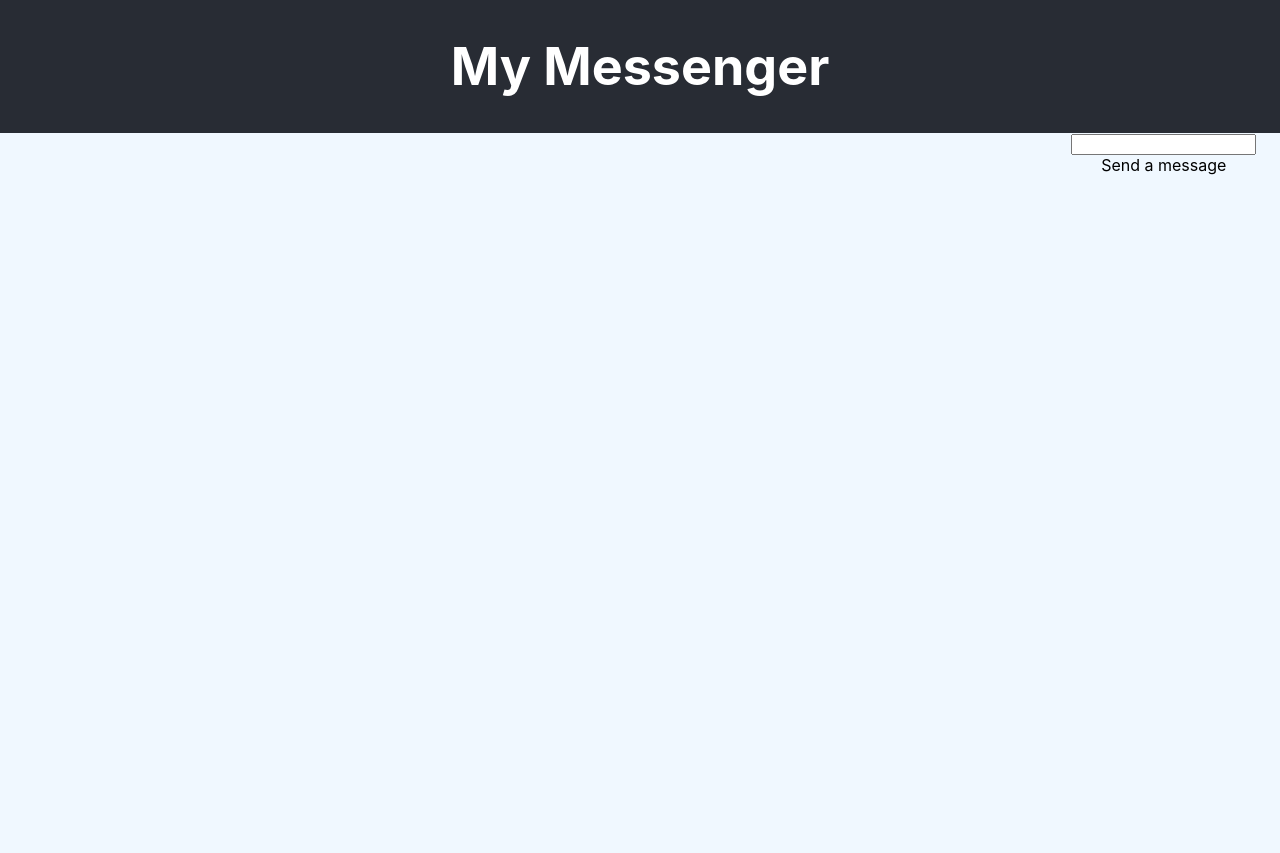
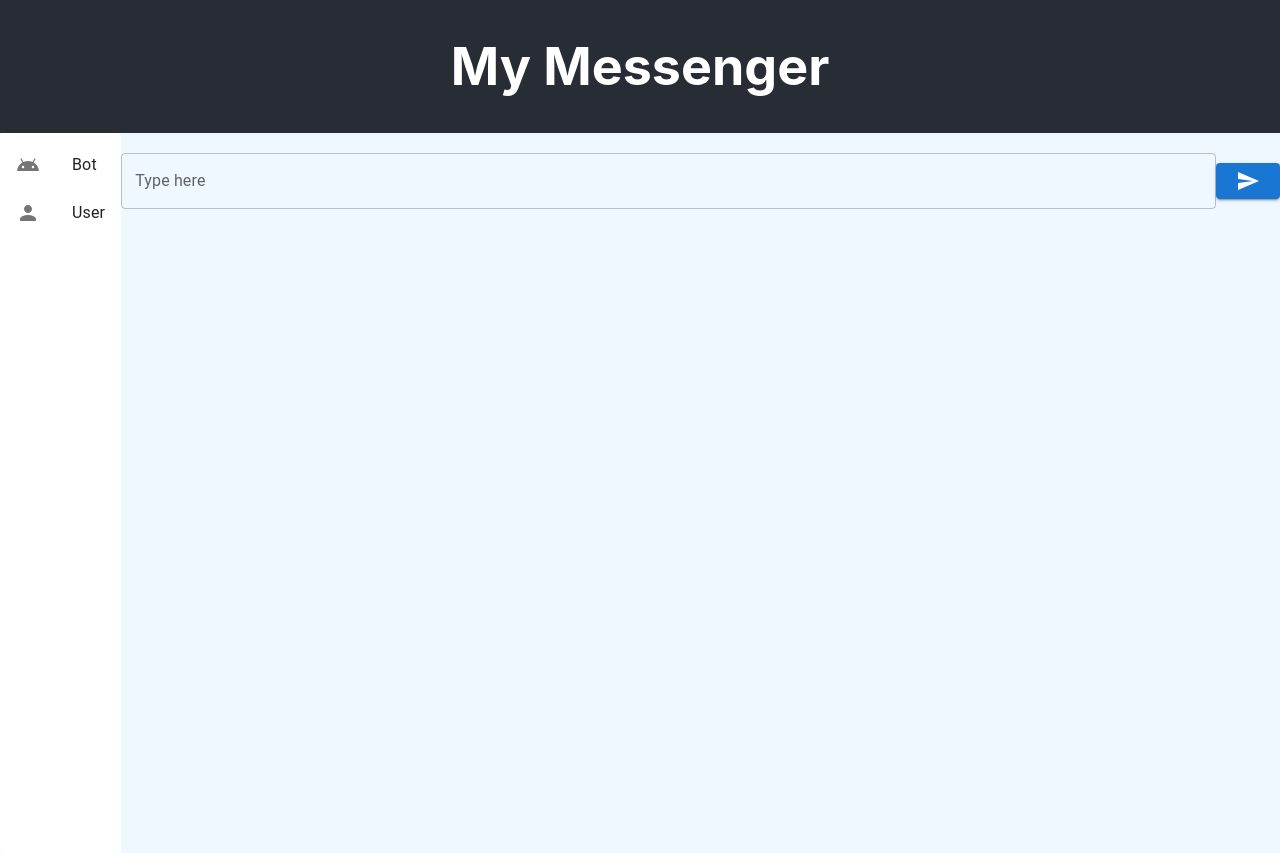
Before and after one commit to AstyCX/react-gb, a React (Create React App) app: page / in a window 1280 px wide. Before the commit the page ends 800 px from the top, so only its background shows below. Built offline with nearby package versions, Linux system fonts and the light colour scheme.

Commit message:
Add files via upload

```diff
--- a/package.json
+++ b/package.json
@@ -3,10 +3,10 @@
   "version": "0.1.0",
   "private": true,
   "dependencies": {
-    "@emotion/react": "^11.8.2",
+    "@emotion/react": "^11.9.0",
     "@emotion/styled": "^11.8.1",
-    "@mui/icons-material": "^5.5.1",
-    "@mui/material": "^5.5.3",
+    "@mui/icons-material": "^5.6.0",
+    "@mui/material": "^5.6.0",
     "@testing-library/jest-dom": "^5.16.3",
     "@testing-library/react": "^12.1.4",
     "@testing-library/user-event": "^13.5.0",
--- a/src/App.css
+++ b/src/App.css
@@ -19,12 +19,13 @@ body {
 
 .App-main {
   display: flex;
-  justify-content: space-around;
+  justify-content: space-between;
+  min-height: 90vh;
 }
 
 .message {
   margin-bottom: 15px;
-  border: 1px solid #282c34;
+  height: content-box;
 }
 
 .messageText, .messageAuthor {
@@ -38,7 +39,23 @@ body {
   box-sizing: border-box;
   display: flex;
   justify-content: space-around;
-  max-width:1000px;
   width: 100%;
   flex-wrap: wrap;
+
 }
+
+.carryMessages {
+  display:flex;
+  flex-direction: column;
+  width: 100%;
+}
+
+.sendMess {
+  display: flex;
+  align-items: center;
+  justify-content: center;
+}
+
+.messageArea {
+  width: 100%;
+}
--- a/src/App.js
+++ b/src/App.js
@@ -1,20 +1,36 @@
 import './App.css';
-import {useEffect, useState} from "react";
+import {useEffect, useRef, useState} from "react";
 import Message from "./components/Message";
 import {AUTHORS} from "./constants/common";
+import ChatList from "./components/ChatList";
+import {Android, Person, Send} from "@mui/icons-material";
+import {Button, TextField} from "@mui/material";
 
 function App() {
     const [messages, setMessages] = useState([]);
     const [value, setValue] = useState('');
     const [timeoutID, setTimeoutID] = useState(0);
+    const inputEl = useRef(null);
+    useRef()
+    const [chatList, setChatList] = useState([{
+        title: 'Bot',
+        id: 'bot',
+        icon: <Android/>
+    }, {
+        title: 'User',
+        id: 'user1',
+        icon: <Person/>
+    }])
 
     const handleChange = (e) => {
         setValue(e.target.value)
     }
     const handleClick = () => {
         setMessages([...messages, {text: value, author: AUTHORS.me}])
-        setValue('')
+        setValue('');
+        inputEl.current.focus();
     }
+
     useEffect(() => {
         clearTimeout(timeoutID);
         if (messages[0]) {
@@ -33,14 +49,15 @@ function App() {
                 <h1>My Messenger</h1>
             </header>
             <main className='App-main'>
-                <div className='messages'>
-                    {messages.map((el, i) => (<Message key={i} props={el}/>))}
-                </div>
-                <div className='sendMess'>
-                    <form>
-                        <input type='text' onChange={handleChange} value={value}/>
-                        <div onClick={handleClick}>Send a message</div>
-                    </form>
+                <ChatList chats={chatList}/>
+                <div className="carryMessages">
+                    <div className='messages'>
+                        {messages.map((el, i) => (<Message key={i} props={el}/>))}
+                    </div>
+                    <div className='sendMess'>
+                        <TextField ref={inputEl} id="outlined-basic" label="Type here" variant="outlined" onChange={handleChange} value={value} className={'messageArea'}/>
+                        <Button onClick={handleClick} variant="contained"><Send/></Button>
+                    </div>
                 </div>
             </main>
         </div>
--- /dev/null
+++ b/src/components/ChatList.js
@@ -0,0 +1,20 @@
+import {Paper, List, ListItem, ListItemButton, ListItemIcon, ListItemText} from "@mui/material";
+
+const ChatList = ({chats}) => {
+    return (
+        <Paper elevation={0}>
+            <List>
+                {chats.map((el, i)=>(<ListItem disablePadding key={i}>
+                    <ListItemButton>
+                        <ListItemIcon>
+                            {el.icon}
+                        </ListItemIcon>
+                        <ListItemText primary={el.title} />
+                    </ListItemButton>
+                </ListItem>))}
+            </List>
+        </Paper>)
+}
+
+
+export default ChatList;
--- a/src/components/Message.js
+++ b/src/components/Message.js
@@ -1,8 +1,12 @@
+import {Paper} from "@mui/material";
+
 const Message = ({props}) => {
-    return <div className={'message'}>
-        <div className='messageText'>Text: {props.text}</div>
-        <div className='messageAuthor'>Author: {props.author}</div>
-    </div>;
+    return (
+        <Paper className={'message'}>
+            <div className='messageText'>Text: {props.text}</div>
+            <div className='messageAuthor'>Author: {props.author}</div>
+        </Paper>
+    )
 }
 
 export default Message;
--- a/src/index.js
+++ b/src/index.js
@@ -3,10 +3,20 @@ import ReactDOM from 'react-dom';
 import './index.css';
 import App from './App';
 import reportWebVitals from './reportWebVitals';
+import {createTheme} from "@mui/material";
+import {ThemeProvider} from "@mui/material";
+
+const theme = createTheme({
+    palette: {
+        mode: 'light'
+    }
+})
 
 ReactDOM.render(
   <React.StrictMode>
-    <App />
+    <ThemeProvider theme={theme}>
+        <App />
+    </ThemeProvider>
   </React.StrictMode>,
   document.getElementById('root')
 );
```
Also changed, not shown: 1 other file (tests, documents, lock files or other folders).
